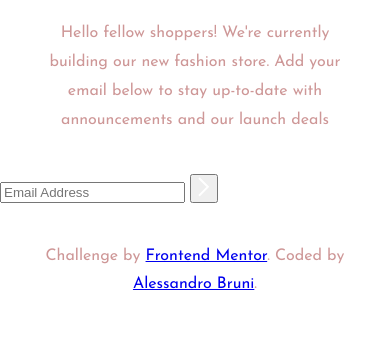
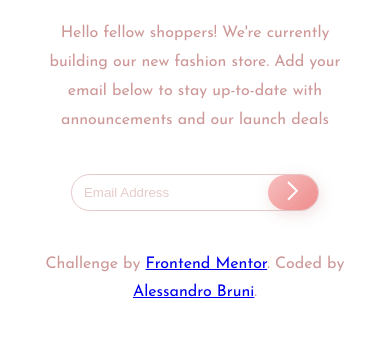
Before and after one commit to Askanders/Coming_Soon_Landing_Page, a plain HTML site: page index.html in a window 390 px wide. Shown: the part 589-926 px from the top of the page. Drawn offline with Linux system fonts and the light colour scheme.

Commit message:
Mobile completed

```diff
--- a/style/style.css
+++ b/style/style.css
@@ -68,3 +68,38 @@ p {
 img.showcase {
   margin: 0;
 }
+
+/* Email form */
+.form-container {
+  text-align: center;
+}
+
+form {
+  display: inline-block;
+  border: solid hsla(0, 36%, 70%, 0.5) 1px;
+  border-radius: 5em;
+}
+
+.email {
+  display: inline-block;
+  vertical-align: middle;
+  border: none;
+  border-radius: 5em;
+  margin-left: 10px;
+}
+
+.email::placeholder {
+  color: var(--desaturated-red);
+  opacity: 0.5; /*Firefox sets the opacity to a lower value by default*/
+}
+
+.email-btn {
+  display: inline-block;
+  vertical-align: middle;
+  height: 35px;
+  width: 50px;
+  border-radius: 5em;
+  border: none;
+  background: var(--secondary-gradient);
+  box-shadow: 2px 4px 15px hsla(0, 36%, 70%, 0.3);
+}
```
